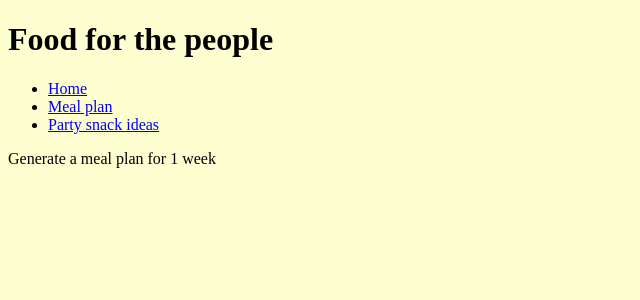
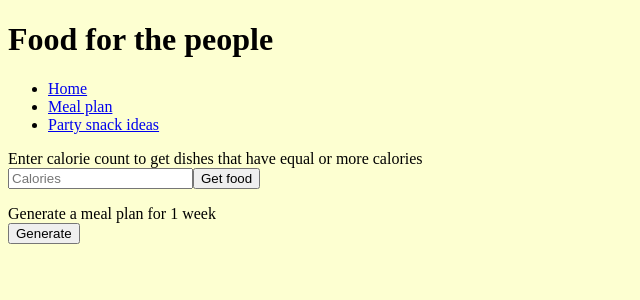
Before and after one commit to ArminasStrolys/react-tietoevry, a React (Create React App) app: page /monthly-plan in a window 1280 px wide. Shown: the top 300 px of the page, without its empty margins (0-640 px from the left). Built offline with nearby package versions, Linux system fonts and the light colour scheme.

Commit message:
Building random meal generator

```diff
--- a/src/components/monthlyPlan/MonthlyPlan.jsx
+++ b/src/components/monthlyPlan/MonthlyPlan.jsx
@@ -1,7 +1,48 @@
-import React from 'react'
+import React, { useState } from 'react';
+import Search from "../search/Search";
+import data from "../../data/data.json";
 
 export default function MonthlyPlan() {
+
+  const [getCalories, setGetCalories] = useState(300);
+
+  function rndNum(min, max) {
+    return Math.floor(Math.random() * (max - min + 1) + min);
+  }
+
+
+  let sum = 0
+const weeklyPlan = []
+// weeklyPlan.length > 0 ? sum += weeklyPlan.reduce((a,b)=>a+b) : console.log('non')
+
+
+// rndNum(0,data.length)
+// console.log(data[0].nutrition.calories)
+// while (sum >= getCalories){
+//   weeklyPlan.push(10)
+//   sum = weeklyPlan.reduce((a,b)=>a+b)
+//   console.log(weeklyPlan)
+// }
+
+while (getCalories > sum){
+
+  weeklyPlan.push(data[rndNum(0,data.length-1)].nutrition.calories)
+  sum = weeklyPlan.reduce((a,b)=>a+b)
+  console.log(weeklyPlan)
+  console.log(sum)
+}
+
+console.log(getCalories)
+
+
   return (
-    <div>Generate a meal plan for 1 week</div>
+    <div>
+    <Search />
+    Generate a meal plan for 1 week
+
+<form>
+  <button>Generate</button>
+</form>
+    </div>
   )
 }
--- a/src/components/partyIdeas/PartyIdeas.jsx
+++ b/src/components/partyIdeas/PartyIdeas.jsx
@@ -6,6 +6,7 @@ export default function PartyIdeas() {
   return (
     <div>
      <h2>Snack ideas for a party</h2>
+     {/* filtered from all dishes */}
       {data.map(
         (item) =>
           item.isSnack === true && (
```
